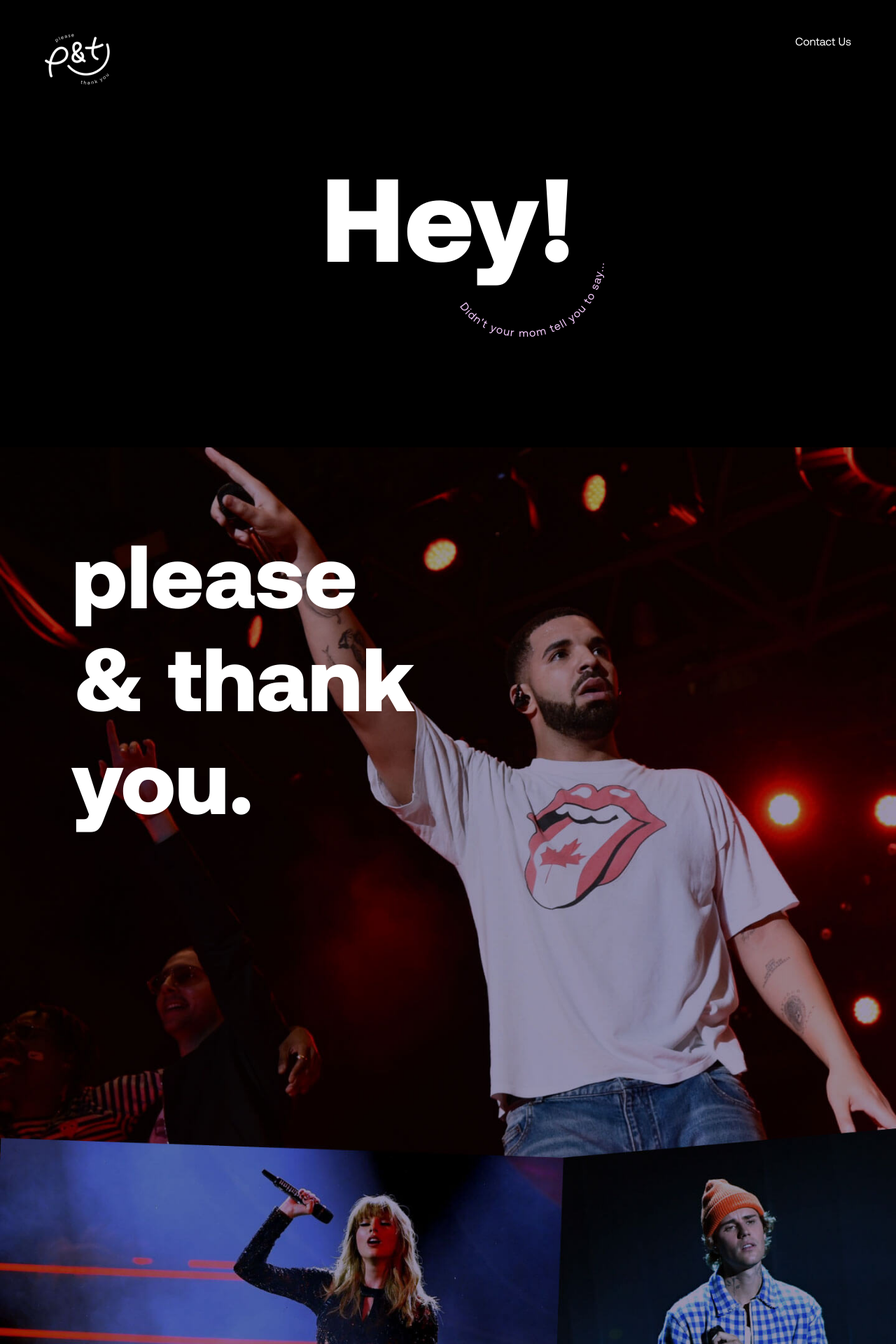
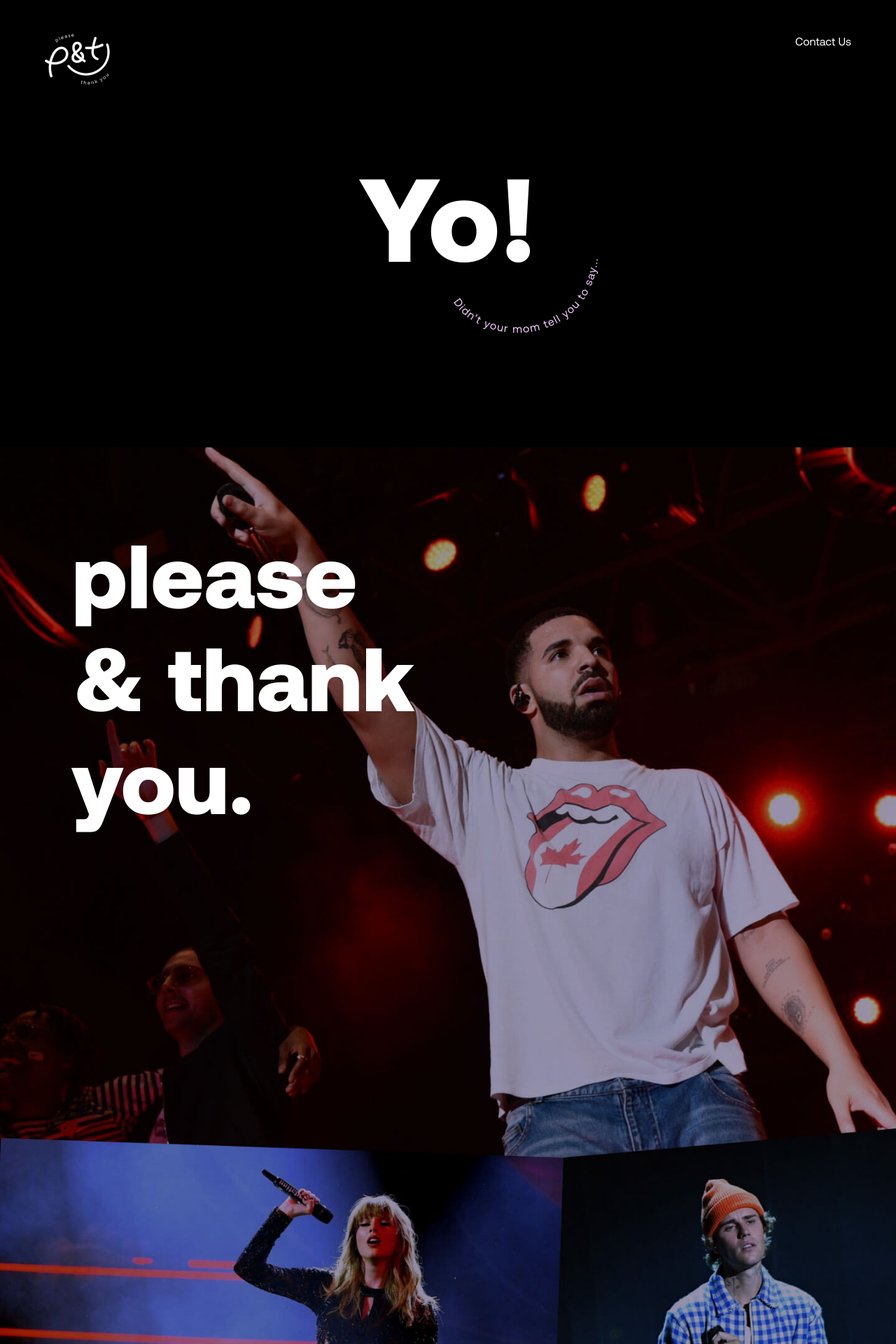
Before and after one commit to please-and-thank-you/please-and-thank-you.github.io, a Jekyll site: the page built from index.html, in a window 1280 px wide. Shown: the top 1920 px of the page at 70% size. Built offline with Jekyll 4.4.1, drawn with Linux system fonts in a browser that asks for light colours; nearby versions of some CDN libraries.

Commit message:
updating welcome copy, refactoring curve text positions

```diff
--- a/_scss/_home.scss
+++ b/_scss/_home.scss
@@ -32,19 +32,19 @@
       font-size: 8em;
     }
     .text-curve {
+      bottom: -0.5em;
       font-size: 1.1em;
-      left: 8em;
       position: absolute;
-      top: 7.5em;
-      width: 10em;
+      right: -4em;
+      width: 9em;
     }
     @media (min-width: $breakpoint-md) {
       h1 {
         font-size: 10.5em;
       }
       .text-curve {
-        left: 11em;
-        top: 10em;
+        bottom: -1em;
+        right: -5em;
         width: 12em;
       }
     }
@@ -169,16 +169,16 @@
         font-size: 2.4em;
       }
       .text-curve {
+        bottom: 2em;
         font-size: 2em;
-        left: 4.4em;
+        right: 2em;
         position: absolute;
-        top: 8em;
         width: 7em;
 
         @media (min-width: $breakpoint-lg) {
+          bottom: 5em;
           font-size: 1em;
-          left: 11em;
-          top: 16em;
+          right: 4em;
           width: 12em;
         }
       }
--- a/_scss/_thank-you.scss
+++ b/_scss/_thank-you.scss
@@ -18,14 +18,23 @@
   margin-bottom: 7em;
 
   h1 {
-    font-size: 10.5em;
+    font-size: 4.5em;
     line-height: 1;
   }
   .text-curve {
+    bottom: -5em;
     font-size: 1.1em;
-    left: 19em;
     position: absolute;
-    top: 20em;
+    right: -2em;
     width: 10em;
   }
+  @media (min-width: $breakpoint-md) {
+    h1 {
+      font-size: 10.5em;
+    }
+    .text-curve {
+      bottom: -6em;
+      right: 1em;
+    }
+  }
 }
--- a/_scss/_vars.scss
+++ b/_scss/_vars.scss
@@ -8,7 +8,7 @@
   --brandOrange: #ff5924;
   --brandGray: #464646;
   --brandBlack: #000;
-  --brandGradient: linear-gradient(225deg, #f2a685 0%,#f9e44d 50%,#93d19d 100%);
+  --brandGradient: linear-gradient(225deg, #ECADB3 0%, #F89F58 17%, #F9E04D 38%, #F9E64D 52%, #F9E94C 66%, #9CD173 84%, #87D2D7 100%);
 
   --backgroundColor: var(--brandBlack);
   --textColor: var(--brandWhite);
--- a/index.html
+++ b/index.html
@@ -8,7 +8,7 @@
 
   <div class="section section-landing">
     <div class="inner">
-      <h1>Hey!</h1>
+      <h1>Yo!</h1>
       {% include curve-text.html content="Didn't your mom tell you to say..." id="header-text" %}
     </div>
   </div>
--- a/thank-you.html
+++ b/thank-you.html
@@ -5,6 +5,6 @@
 ---
 
 <div class="newsletter-complete">
-  <h1>Thank<br> you.</h1>
+  <h1>thank<br> you.</h1>
   {% include curve-text.html content="We'll keep you posted" id="thank-you-text" %}
 </div>
```
